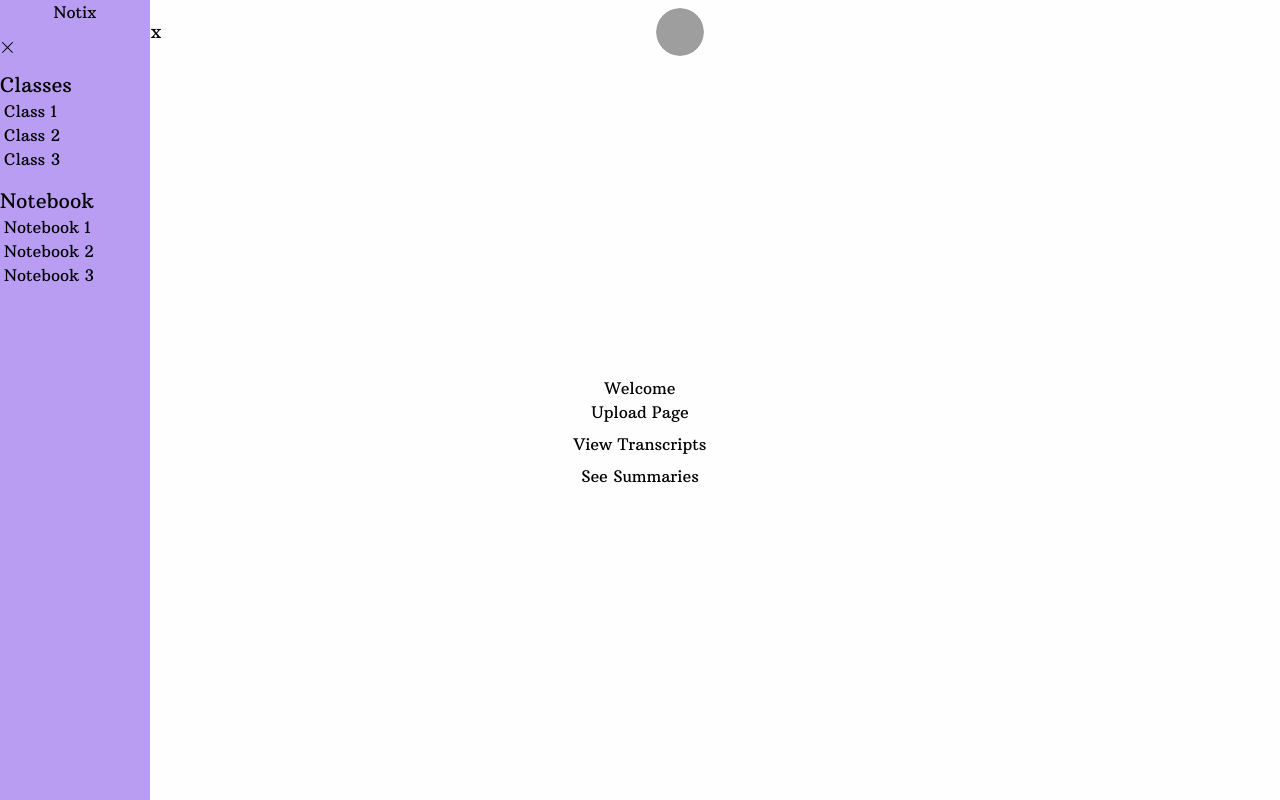
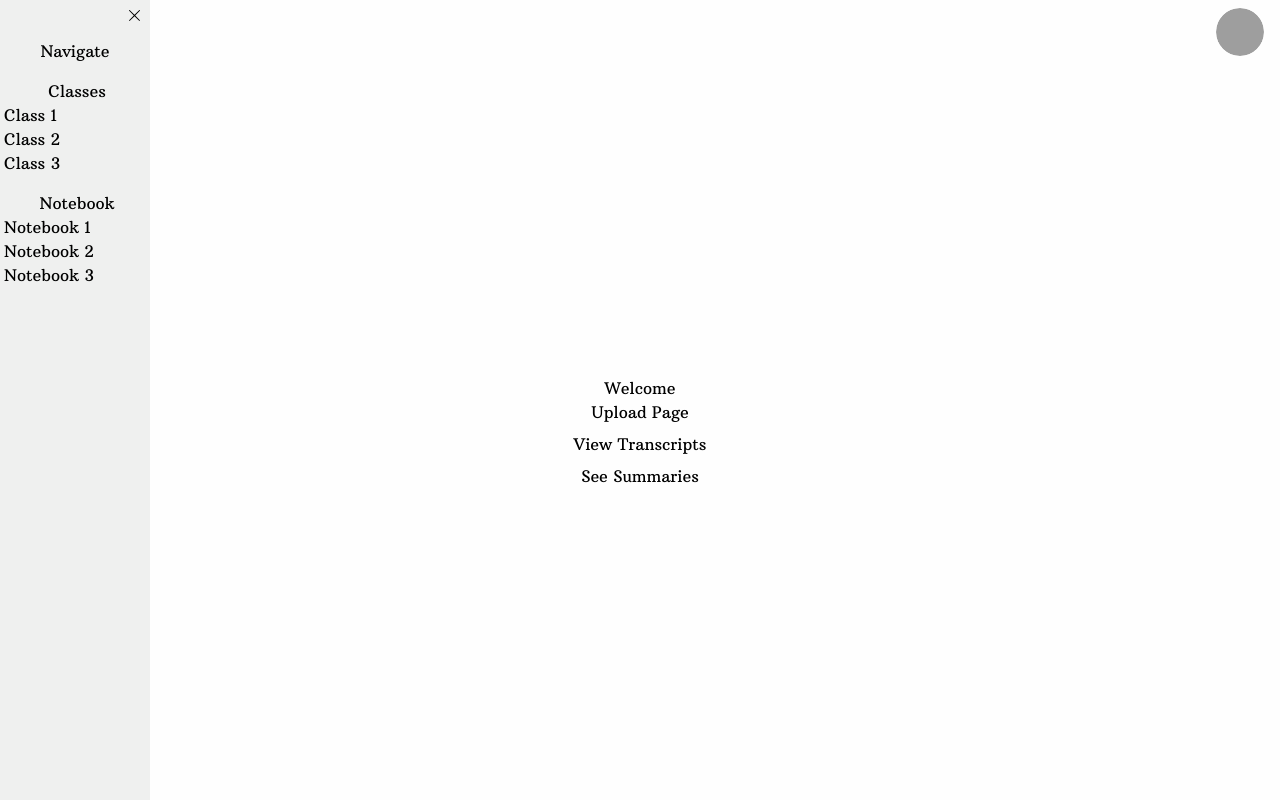
Before and after one commit to notixai/notix, a React (Vite) app in the folder frontend/client/: page / in a window 1280 px wide. Both pictures are taken after a click on the button 32 px from the left and 31 px from the top of the page. Built offline with nearby package versions, Linux system fonts and the light colour scheme; grey boxes are pictures that could not be loaded.

Commit message:
Header & SideNav to tailwind

```diff
--- a/frontend/client/src/App.css
+++ b/frontend/client/src/App.css
@@ -19,7 +19,8 @@
 		src: url(fonts/ArbutusSlab-Regular.ttf);
 	}
 
-	body {
+	body,
+	html {
 		@apply p-0;
 		@apply m-0;
 		@apply h-full;
--- a/frontend/client/src/components/General/Header.jsx
+++ b/frontend/client/src/components/General/Header.jsx
@@ -1,32 +1,13 @@
-import {
-	Stack,
-	ListItem,
-	ImageList,
-	ImageListItem,
-	IconButton,
-} from "@mui/material";
-import { useDrawer } from "../Contexts/DrawerContext";
 import * as Avatar from "@radix-ui/react-avatar";
 import SideNav from "./SideNav.jsx";
+
 export default function Header({ container }) {
-	// eslint-disable-next-line no-unused-vars
-	const { open, toggleDrawer } = useDrawer();
-
 	return (
-		<Stack direction="row" justifyContent="space-between">
-			<ListItem
-				sx={{ fontSize: "1.15rem", color: "var(--blue-font-400)" }}
-			>
+		<header className="flex h-auto flex-row items-center justify-between gap-3 px-4 py-2">
 			<SideNav container={container} />
-				<ImageList>
-					<ImageListItem sx={{ width: 30 }} cols={1}>
-						<img src="img/upload-icon.png" alt="" />
-					</ImageListItem>
-				</ImageList>
+			<img src="img/upload-icon.png" alt="" className="w-8" />
 			Notix
-			</ListItem>
-			<ListItem>
-				<Avatar.Root className="flex h-12 w-12 items-center justify-center overflow-hidden rounded-full object-cover">
+			<Avatar.Root className="ml-auto flex h-12 w-12 items-center justify-center overflow-hidden rounded-full object-cover">
 				<Avatar.Image
 					className="h-full w-full rounded-full"
 					src="https://images.unsplash.com/photo-1492633423870-43d1cd2775eb?&w=128&h=128&dpr=2&q=80"
@@ -35,10 +16,9 @@ export default function Header({ container }) {
 					className="flex h-full w-full items-center justify-center rounded-full bg-primary-theme text-white-font-100"
 					delayMs={500}
 				>
-						ss
+					Name
 				</Avatar.Fallback>
 			</Avatar.Root>
-			</ListItem>
-		</Stack>
+		</header>
 	);
 }
--- a/frontend/client/src/components/General/SideNav.jsx
+++ b/frontend/client/src/components/General/SideNav.jsx
@@ -8,7 +8,6 @@ import React from "react";
 // import { ImageList, ImageListItem, Stack } from "@mui/material";
 // import { useDrawer } from "../Contexts/DrawerContext";
 // import "../../../src/App.css";
-
 import * as Dialog from "@radix-ui/react-dialog";
 import { Cross1Icon } from "@radix-ui/react-icons";
 import { useState } from "react";
@@ -52,13 +51,13 @@ function SideNav({ container }) {
 								onInteractOutside={(event) =>
 									event.preventDefault()
 								}
-								className="z-10 h-screen w-full overflow-hidden text-ellipsis bg-primary-theme"
+								className="z-10 h-screen w-full overflow-hidden text-ellipsis bg-secondary-bg"
 							>
 								<nav className="flex flex-col gap-4 overflow-hidden whitespace-nowrap">
-									<Dialog.Title>Notix</Dialog.Title>
-									<Dialog.Close className="hover:cursor-pointer">
+									<Dialog.Close className="mr-2 mt-2 w-auto self-end hover:cursor-pointer">
 										<Cross1Icon />
 									</Dialog.Close>
+									<Dialog.Title>Navigate</Dialog.Title>
 									<SideNavLinks navOptions={navOptions} />
 								</nav>
 							</Dialog.Content>
@@ -72,14 +71,12 @@ function SideNav({ container }) {
 function SideNavLinks({ navOptions }) {
 	return navOptions.map((option) => {
 		return (
-			<div key={option.id}>
-				<h2 className="text-left text-xl">{option.heading}</h2>
-				<ol className="pl-1">
-					{option.links.map((link) => (
-						<li key={link.id}>{link["link"]}</li>
-					))}
-				</ol>
-			</div>
+			<ol className="pl-1">
+				<h2>{option.heading}</h2>
+				{option.links.map((link) => (
+					<li key={link.id}>{link["link"]}</li>
+				))}
+			</ol>
 		);
 	});
 }
```
Lines whose indentation alone changed are shown as unchanged.
